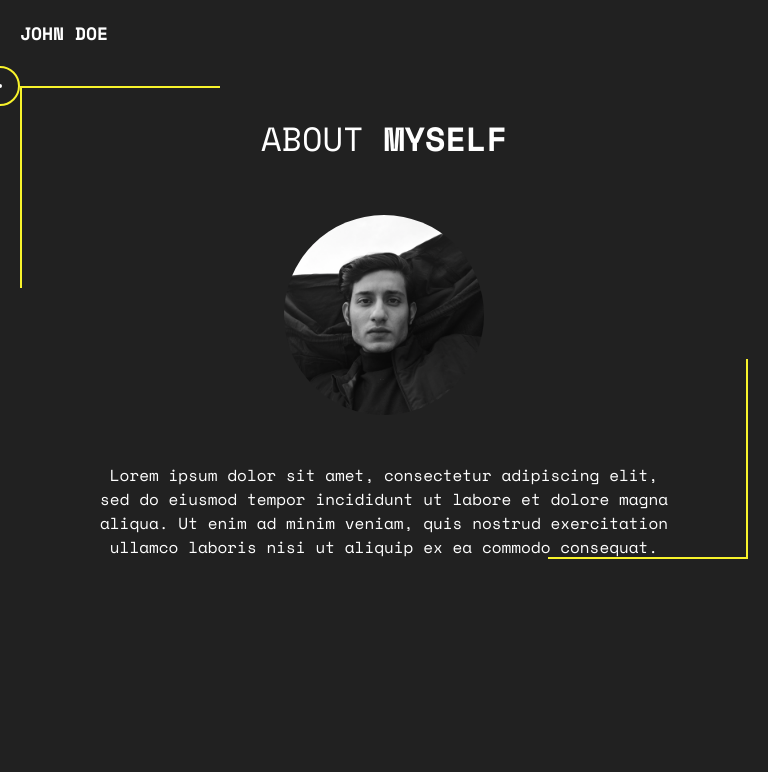
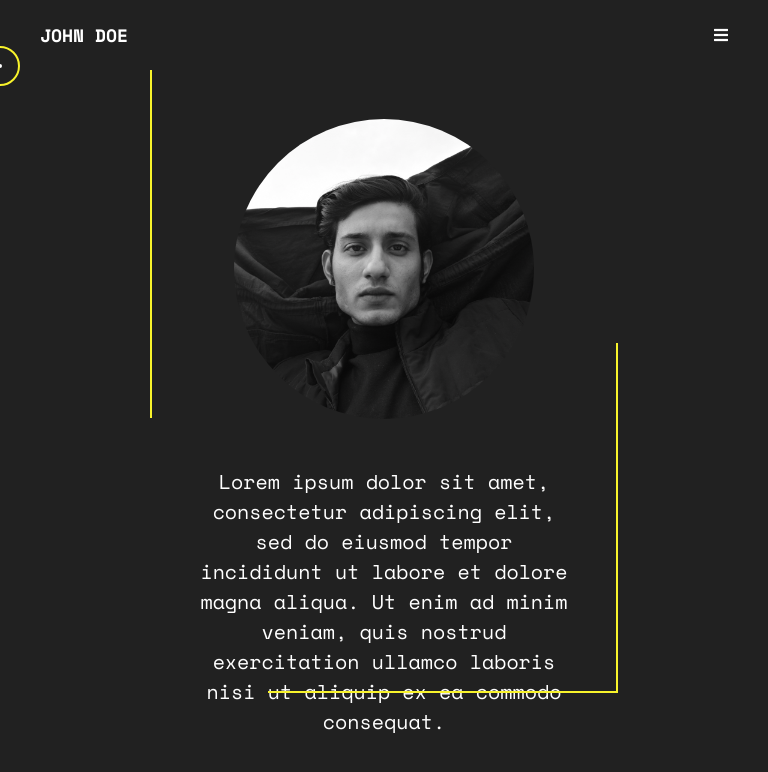
Before and after one commit to duhanmeric/photographer, a React (Create React App) app: page /about in a window 768 px wide. Shown: the top 772 px of the page. Built offline with nearby package versions, Linux system fonts and the light colour scheme.

Commit message:
home redesign

```diff
--- a/src/App.css
+++ b/src/App.css
@@ -14,7 +14,7 @@ body {
   border: 2px solid #f8f32b;
   transform: translate(-50%, -50%);
   pointer-events: none;
-  z-index: 999;
+  z-index: 2000;
 }
 
 #innerCursor {
@@ -29,41 +29,41 @@ body {
 }
 
 header {
-  background-color: inherit;
+  height: 70px;
   display: flex;
   justify-content: space-between;
   align-items: center;
-  padding: 30px 150px;
-  color: white;
-  font-weight: bold;
+  padding: 0 150px;
 }
 
 header a {
   text-decoration: none;
-  color: #ffffff;
-}
-
-.bar {
-  font-size: 18px;
-}
-
-.author {
-  font-size: 18px;
-}
-
-nav ul {
-  display: flex;
-  justify-content: space-between;
-  align-items: center;
-  margin-bottom: 0;
-}
-
-nav ul li:nth-of-type(2) a {
-  margin: 0 40px;
+  color: white;
+  font-weight: bold;
+  font-size: 16px;
 }
 
 header a:hover {
   color: white;
+}
+
+.bar {
+  display: none;
+}
+
+header .author a {
+  font-size: 18px;
+}
+
+header nav ul {
+  margin-bottom: 0;
+  display: flex;
+  justify-content: center;
+  align-items: center;
+}
+
+header nav ul li:nth-of-type(2) {
+  margin: 0 30px;
 }
 
 .hero-video {
@@ -75,7 +75,7 @@ header a:hover {
 
 .hero-section {
   position: relative;
-  margin-top: 66.4px;
+  margin-top: 70px;
 }
 
 .enthusiast {
@@ -105,6 +105,8 @@ header a:hover {
 
 .works-section .img-col {
   position: relative;
+  max-width: 600px;
+  max-height: 700px;
 }
 
 .works-section .img-col img {
@@ -146,14 +148,6 @@ header a:hover {
   transition: all 0.3s ease;
 }
 
-.prize-section {
-  padding: 7rem 150px;
-}
-
-.prize-title {
-  margin-bottom: 50px;
-}
-
 .contact-section {
   padding: 3rem 0 2rem 0;
 }
@@ -184,6 +178,10 @@ header a:hover {
   padding-bottom: 86px;
   position: relative;
   margin-top: 66.4px;
+}
+
+.about-section p {
+  font-size: 20px;
 }
 
 .top-left-frame {
@@ -225,200 +223,145 @@ header a:hover {
   background-color: #f8f32b;
 }
 
+@media screen and (max-width: 576px) {
+  .img-col {
+    padding: 0;
+  }
+
+  .img-col {
+    margin-top: 30px !important;
+  }
+
+  .img-col:nth-of-type(1) {
+    margin-top: 0px !important;
+  }
+}
+
 @media screen and (min-width: 576px) {
   .img-col:nth-of-type(2n + 1) {
     padding-left: 0;
+    padding-right: 1.5rem;
   }
 
   .img-col:nth-of-type(2n) {
     padding-right: 0;
-  }
-}
-
-@media screen and (max-width: 576px) {
-  header {
-    padding: 20px;
+    padding-left: 1.5rem;
   }
 
-  .works-section .img-col {
-    margin-top: 40px !important;
-    padding: 0 !important;
+  .img-col:nth-of-type(2n + 1) .pop-up {
+    left: calc(50% - 0.75rem);
   }
 
-  .works-section .img-col:nth-of-type(1) {
-    margin-top: 0px !important;
-  }
-
-  .works-section,
-  .prize-section,
-  .hero-video {
-    padding: 0 20px;
+  .img-col:nth-of-type(2n) .pop-up {
+    left: calc(50% + 0.75rem);
   }
 }
 
 @media screen and (max-width: 768px) {
-  header {
-    padding: 20px;
+  .bar {
+    display: block;
+  }
+  body.closeFlow {
+    overflow: hidden;
   }
 
-  nav {
-    height: calc(100vh - 66px);
-    position: absolute;
-    top: 66px;
+  header {
+    padding: 0 20px;
     background-color: #212121;
-    right: 0;
-    z-index: 99;
+  }
+
+  .bar {
+    color: white;
+  }
+
+  header nav {
+    height: 100vh;
+    background-color: #212121;
+    position: fixed;
+    top: 70px;
+    left: 0;
     width: 100%;
     display: flex;
     justify-content: center;
     align-items: center;
     opacity: 0;
     visibility: hidden;
-    transition: all 0.4s ease;
+    transition: all 0.3s ease;
   }
 
-  nav.active {
+  header nav.active {
+    visibility: visible;
     opacity: 1;
-    visibility: visible;
   }
 
-  body.closeFlow {
-    overflow: hidden;
+  header nav ul {
+    flex-direction: column;
+    margin-bottom: 140px;
   }
 
-  nav ul {
-    flex-direction: column;
-    margin-bottom: 66px !important;
+  header nav ul li a {
+    font-size: 42px;
   }
 
-  nav ul li a {
-    font-size: 32px;
-  }
-
-  nav ul li:nth-of-type(2) {
+  header nav ul li:nth-of-type(2) {
     margin: 10px 0;
   }
 
-  .top-left-frame .ver,
-  .bottom-right-frame .ver {
-    width: 200px !important;
+  .hero-video,
+  .works-section {
+    padding: 0 20px;
   }
 
-  .top-left-frame .hor,
-  .bottom-right-frame .hor {
-    height: 200px !important;
+  .enthusiast {
+    font-size: 36px;
+  }
+
+  .line {
+    max-width: calc(100% - 40px) !important;
+  }
+
+  .pop-up {
+    width: 75%;
+    text-align: center;
+    height: 100px;
   }
 }
 
-@media screen and (min-width: 768px) {
-  .hero-section,
-  .about-section {
-    margin-top: 86.4px;
+@media screen and (min-width: 576px) and (max-width: 1024px) {
+  /* .img-col {
+    margin-top: 0px !important;
   }
 
-  .bar {
-    display: none;
+  .img-col:nth-of-type(2n + 1) {
+    padding-left: 0;
+    padding-right: 1.5rem;
+  }
+
+  .img-col:nth-of-type(2n) {
+    padding-right: 0;
+    padding-left: 1.5rem;
+  }
+
+  .img-col:nth-of-type(3),
+  .img-col:nth-of-type(4) {
+    margin-top: 48px !important;
+  } */
+}
+
+@media screen and (min-width: 768px) and (max-width: 1024px) {
+  header,
+  .hero-video,
+  .works-section {
+    padding: 0 40px;
+  }
+
+  .line {
+    max-width: calc(100% - 80px) !important;
   }
 }
 
-@media screen and (min-width: 768px) and (max-width: 1024px) {
-  header {
-    padding: 20px;
+@media screen and (min-width: 1024px) {
+  .line {
+    max-width: calc(100% - 300px);
   }
 }
-
-@media screen and (max-width: 1024px) {
-  .works-section,
-  .prize-section,
-  .hero-video {
-    padding: 0 40px;
-  }
-
-  .enthusiast {
-    font-size: 32px;
-  }
-
-  .works-title {
-    margin-bottom: 30px;
-  }
-
-  .prize-section {
-    margin: 50px 0;
-  }
-
-  .line {
-    max-width: 100% !important;
-  }
-
-  .owl-item {
-    display: flex;
-    justify-content: center;
-    align-items: center;
-  }
-
-  .pop-up {
-    font-size: 24px;
-    width: 50%;
-    text-align: center;
-  }
-
-  .about-section {
-    height: 100%;
-    padding: 2rem 0;
-    margin-bottom: 1rem;
-  }
-
-  .about-section p {
-    width: 75% !important;
-  }
-
-  .top-left-frame {
-    left: 20px;
-  }
-
-  .top-left-frame .ver,
-  .bottom-right-frame .ver {
-    width: 300px;
-  }
-
-  .top-left-frame .hor,
-  .bottom-right-frame .hor {
-    height: 300px;
-  }
-
-  .bottom-right-frame {
-    right: 20px;
-    bottom: 0px;
-  }
-
-  .about-section img {
-    width: 200px;
-    height: 200px;
-  }
-}
-
-@media screen and (max-width: 1440px) {
-  .about-section {
-    padding-bottom: 0;
-    margin-bottom: 2rem;
-  }
-
-  .about-section img {
-    width: 200px;
-    height: 200px;
-  }
-
-  .bottom-right-frame {
-    bottom: 0;
-  }
-
-  .top-left-frame .ver,
-  .bottom-right-frame .ver {
-    width: 300px;
-  }
-
-  .top-left-frame .hor,
-  .bottom-right-frame .hor {
-    height: 300px;
-  }
-}
--- a/src/components/Header.js
+++ b/src/components/Header.js
@@ -1,5 +1,5 @@
 import { Link } from "react-router-dom";
-import { useRef, useEffect } from "react";
+import { useRef } from "react";
 
 export default function Header() {
   const nav = useRef();
--- a/src/components/Home.js
+++ b/src/components/Home.js
@@ -1,6 +1,5 @@
 import Hero from "./Hero";
 import Works from "./Works";
-import Prizes from "./Prizes";
 import Contact from "./Contact";
 
 export default function Home() {
@@ -8,7 +7,6 @@ export default function Home() {
     <>
       <Hero />
       <Works />
-      <Prizes />
       <div
         className="line mx-auto"
         style={{
@@ -16,6 +14,7 @@ export default function Home() {
           maxWidth: "calc(100% - 300px)",
           height: "1px",
           backgroundColor: "#f8f32b",
+          marginTop: "50px",
         }}
       ></div>
       <Contact />
--- a/src/components/Prizes.js
+++ /dev/null
@@ -1,39 +0,0 @@
-import OwlCarousel from "react-owl-carousel";
-import "owl.carousel/dist/assets/owl.carousel.css";
-import "owl.carousel/dist/assets/owl.theme.default.css";
-import foggy from "../assets/img/foggy.jpg";
-import prize1 from "../assets/img/prize1.jpg";
-import prize2 from "../assets/img/prize2.jpg";
-import prize3 from "../assets/img/prize3.jpg";
-
-export default function Prizes() {
-  // const images = [
-  //   {
-  //     id: 0,
-  //     url: prize0,
-  //     alt: "prize0",
-  //   },
-  //   {
-  //     id: 1,
-  //     url: prize1,
-  //     alt: "prize1",
-  //   },
-  //   {
-  //     id: 2,
-  //     url: prize2,
-  //     alt: "prize2",
-  //   },
-  //   {
-  //     id: 3,
-  //     url: prize3,
-  //     alt: "prize3",
-  //   },
-  // ];
-  return (
-    <section className="prize-section">
-      <h1 className="prize-title text-center text-white">
-        MY <span style={{ fontWeight: "bold" }}>PRIZES</span>
-      </h1>
-    </section>
-  );
-}
```
